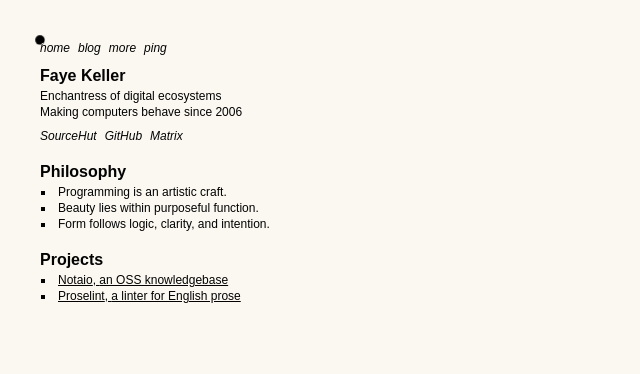
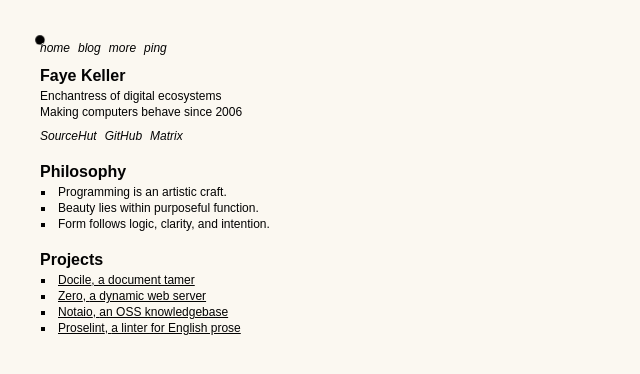
Before and after one commit to drainpixie/www, a Next.js app: page / in a window 1280 px wide. Shown: the top 374 px of the page, without its empty margins (0-640 px from the left). Built offline with nearby package versions, Linux system fonts and the light colour scheme; a web font is replaced by a local one.

Commit message:
feat: add more projects

```diff
--- a/app/page.tsx
+++ b/app/page.tsx
@@ -47,7 +47,17 @@ export default function Home() {
 
         <ul>
           <Project
-            href="https://git.sr.ht/~pixie/notaio"
+            href="https://github.com/kludge-cs/docile"
+            name="Docile"
+            description="a document tamer"
+          />
+          <Project
+            href="https://github.com/drainpixie/zero"
+            name="Zero"
+            description="a dynamic web server"
+          />
+          <Project
+            href="https://github.com/drainpixie/notaio"
             name="Notaio"
             description="an OSS knowledgebase"
           />
```
